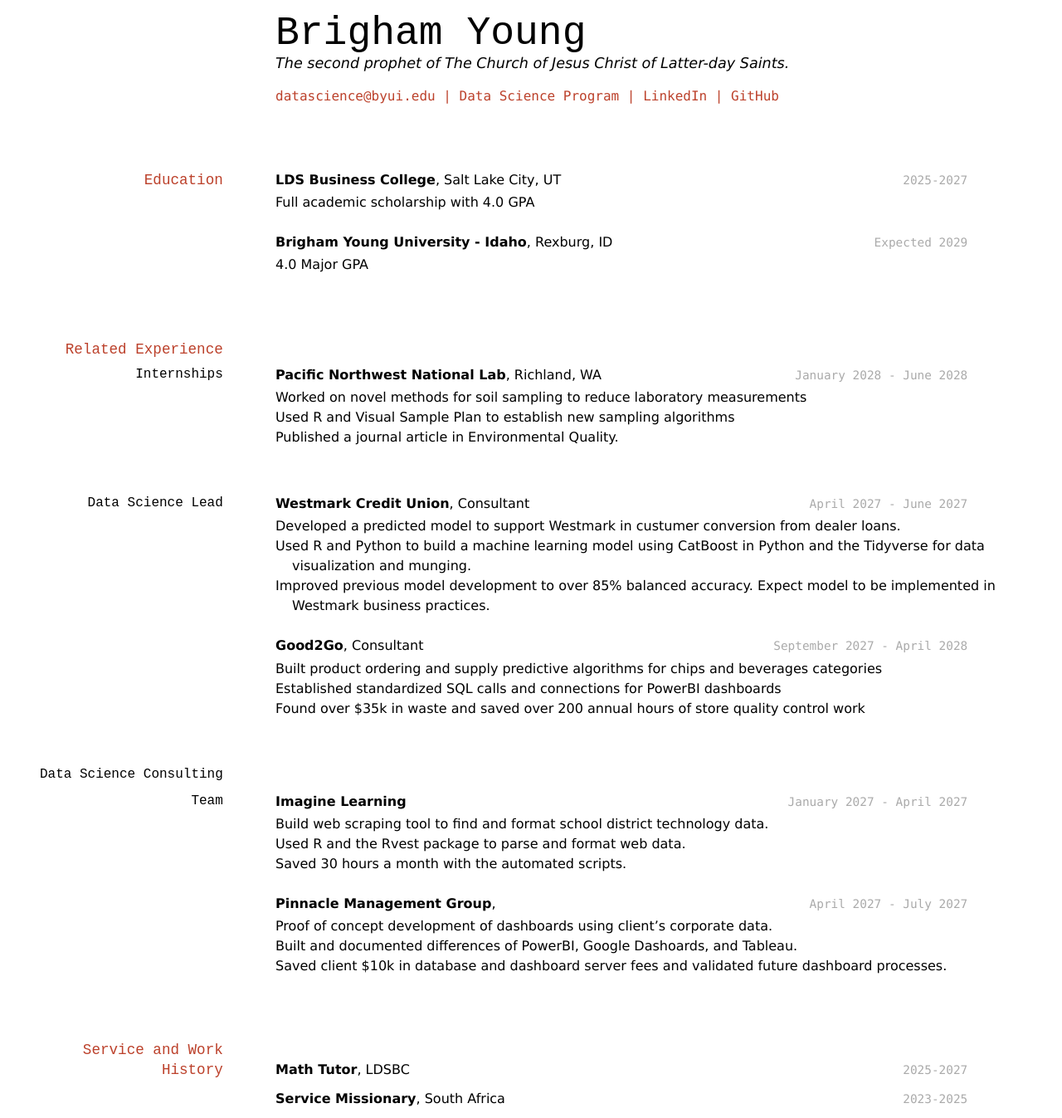
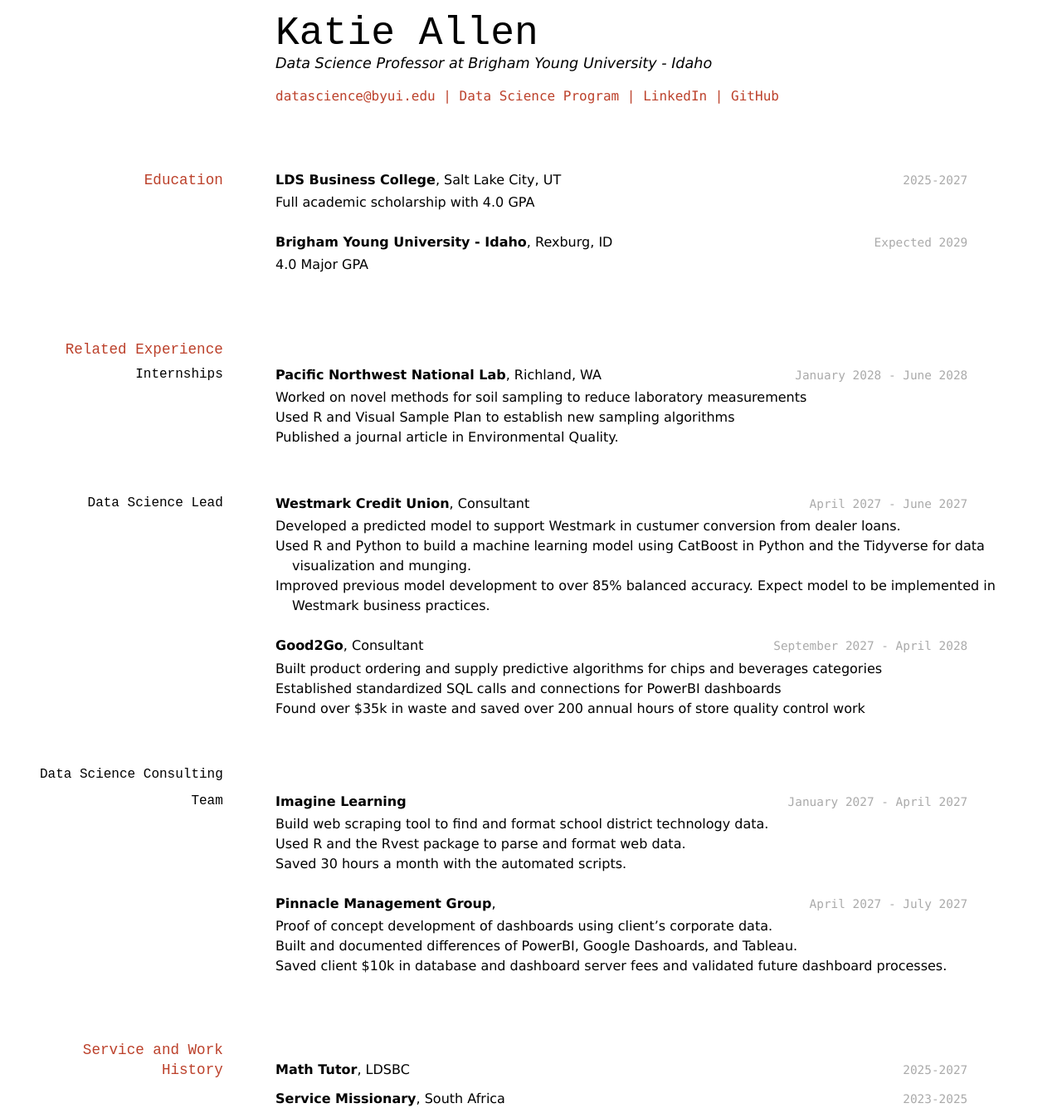
Before and after one commit to katie-allen/allen-resume, a Jekyll site: the page built from docs/index.md, in a window 1280 px wide. Shown: the whole page at 83% size. Built offline with Jekyll 4.4.1, drawn with Linux system fonts in a browser that asks for light colours.

Commit message:
updated name

```diff
--- a/docs/index.md
+++ b/docs/index.md
@@ -1,9 +1,9 @@
 ---
 layout: cv
-title: Brigham Young's Resume
+title: Katie Allen's Resume
 ---
-# Brigham Young
-The second prophet of The Church of Jesus Christ of Latter-day Saints.
+# Katie Allen
+Data Science Professor at Brigham Young University - Idaho
 
 <div id="webaddress">
 <a href="datascience@byui.edu">datascience@byui.edu</a>
```
